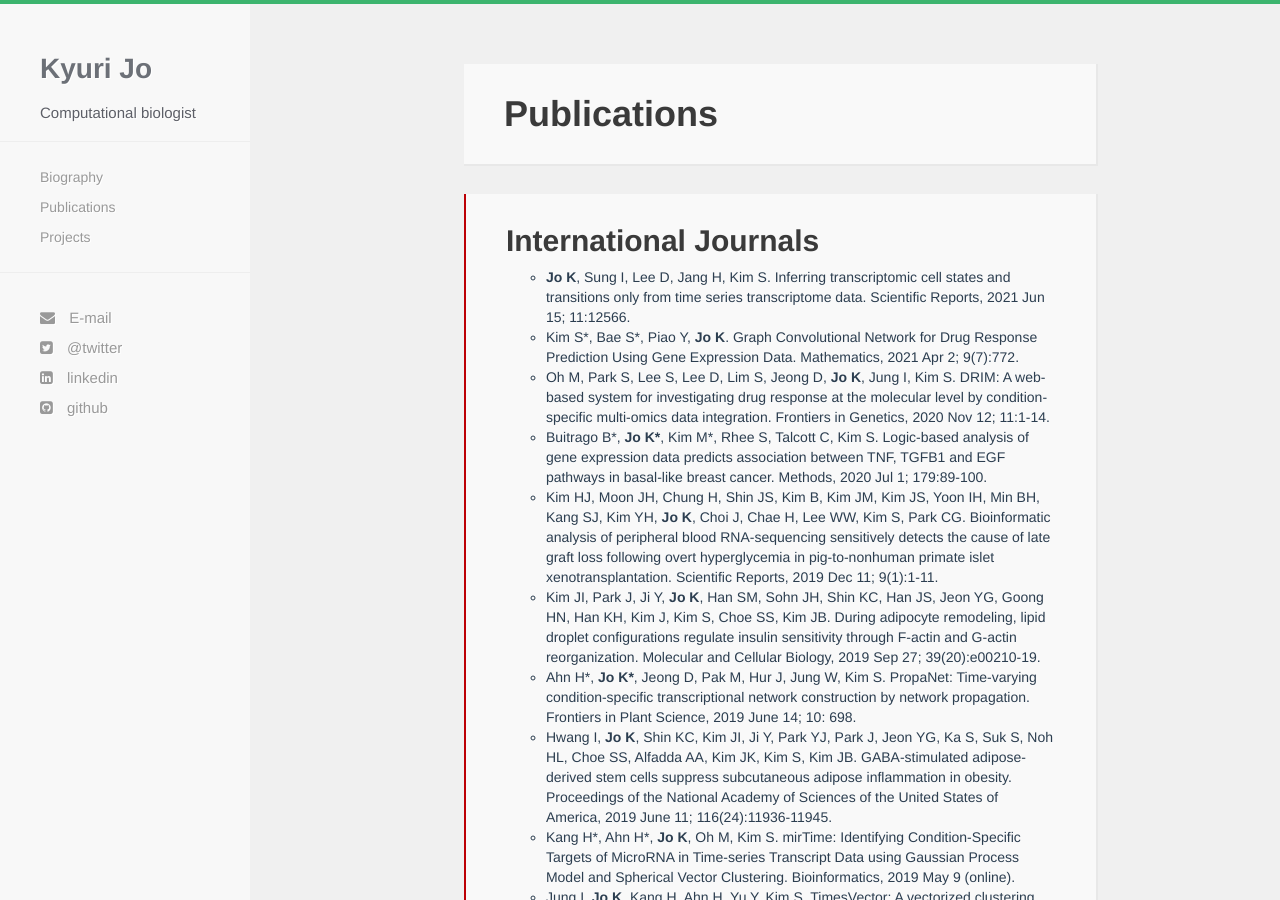
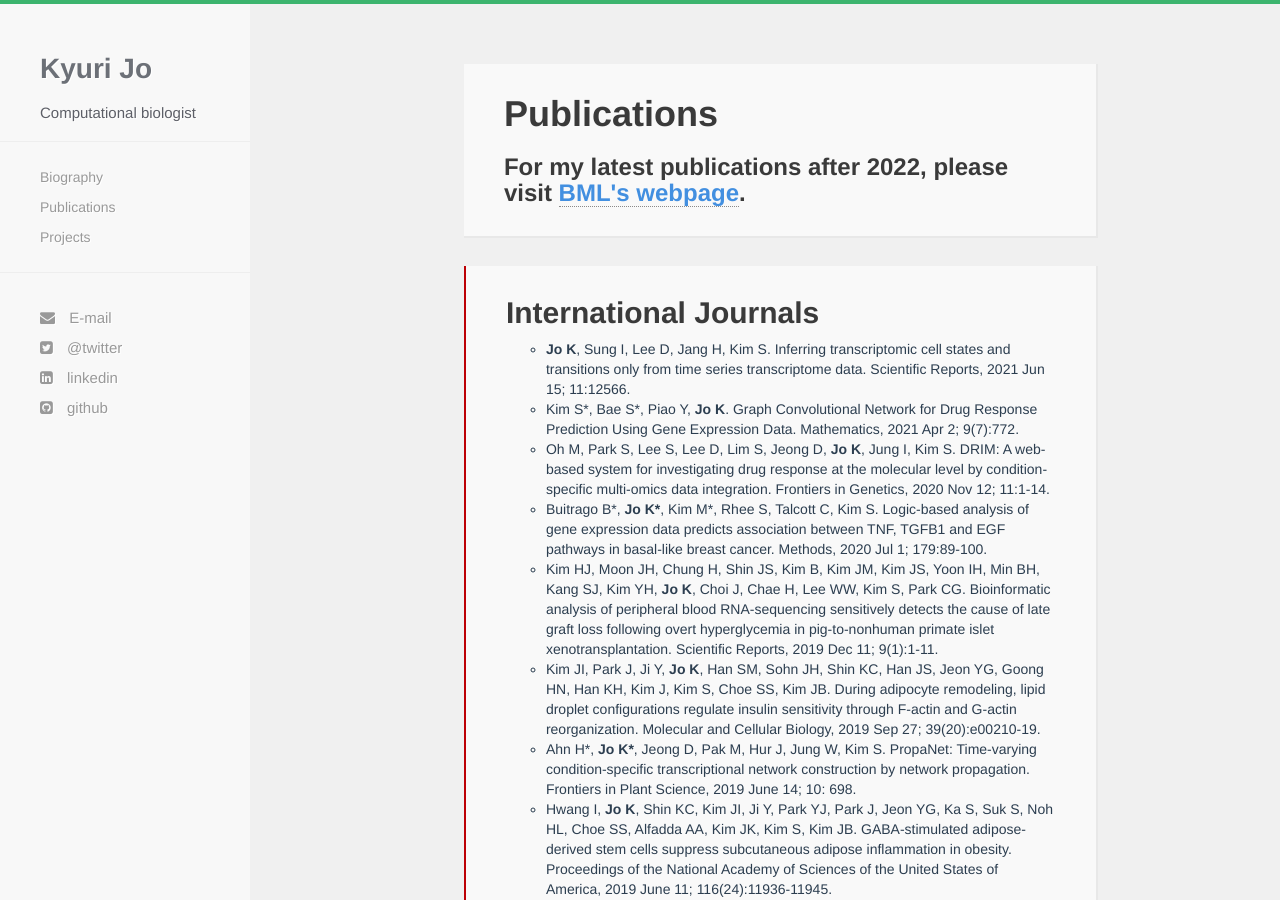
Before and after one commit to kyuriJo/kyuriJo.github.io, a Jekyll site: the page built from publications.html, in a window 1280 px wide and 900 px high. Built offline with Jekyll 4.4.1, drawn with Linux system fonts in a browser that asks for light colours; nearby versions of some CDN libraries.

Commit message:
Update publications.html

```diff
--- a/publications.html
+++ b/publications.html
@@ -4,6 +4,7 @@ title: Publications
   <div class="container">
     <div id="article">
       <h1>Publications</h1>
+      <h3>For my latest publications after 2022, please visit <a href="https://bml-cbnu.github.io/publications/" target="_blank">BML's webpage</a>.</h2>
     </div>
 
     <div id="article" class="fashion">
```
